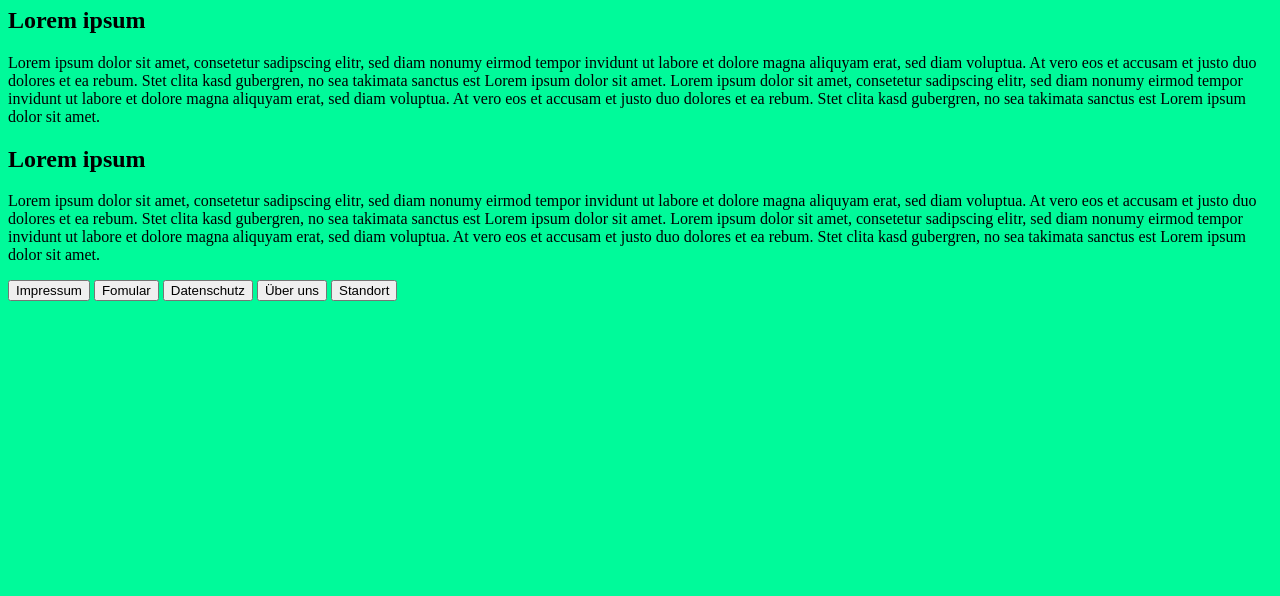
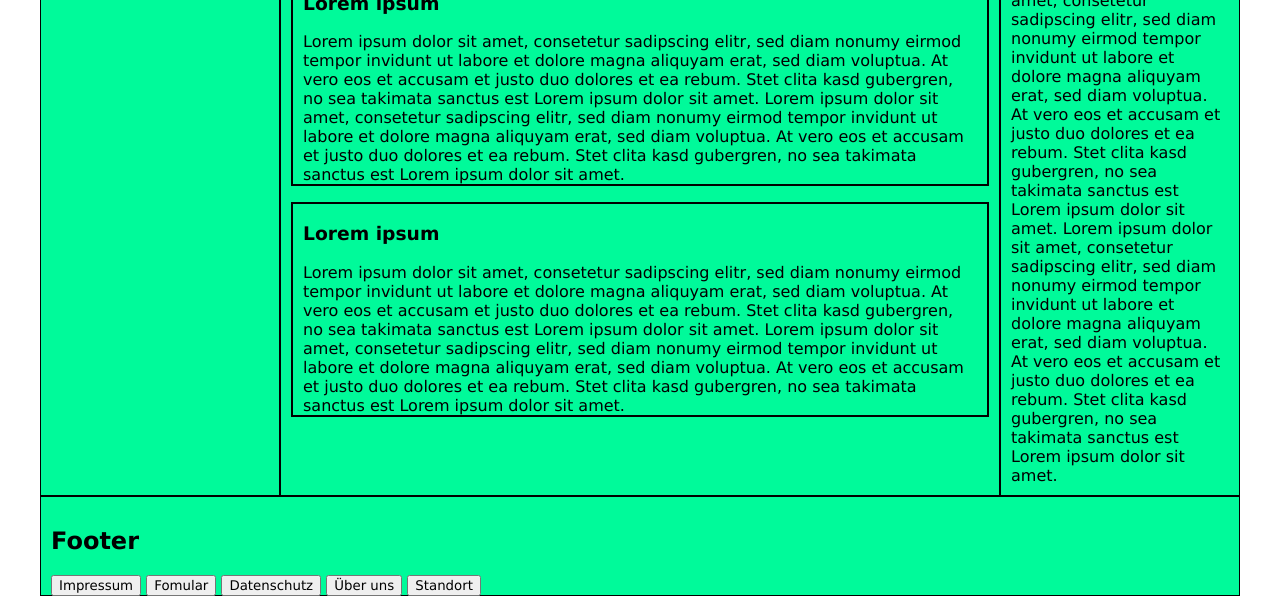
Before and after one commit to Natzer03/Modul-293, a plain HTML site: page Aufgabe B8/Lorem_ipsum.html in a window 1280 px wide. Shown: the part 207-803 px from the top of the page. Drawn offline with Linux system fonts and the light colour scheme.

Commit message:
Speicherung Aufgabe B13

```diff
--- a/Aufgabe B8/Lorem_ipsum.html
+++ b/Aufgabe B8/Lorem_ipsum.html
@@ -10,8 +10,6 @@
   <body>
     <!--Header oder Kopf einer Webseite. Hier wird meistens eine Logo und eine Navigation eingebaut.-->
     <header><h1>Header</h1></header>
-
-    <main>
     <nav>
       <ul>
         <li>Thema1</li>
@@ -19,12 +17,12 @@
         <li>Thema3</li>
       </ul>
     </nav>
+    <main>
       <div class="section-1">
-        <h1>Lorem ipsum</h1>
         <section>
-          <!--Erster Artikel -->
-          <article>
           <h2>Lorem ipsum</h2>
+          <article class="Content">
+            <h3>Lorem ipsum</h3>
             Lorem ipsum dolor sit amet, consetetur sadipscing elitr, sed diam
             nonumy eirmod tempor invidunt ut labore et dolore magna aliquyam
             erat, sed diam voluptua. At vero eos et accusam et justo duo dolores
@@ -35,9 +33,9 @@
             accusam et justo duo dolores et ea rebum. Stet clita kasd gubergren,
             no sea takimata sanctus est Lorem ipsum dolor sit amet.
           </article>
-          <!--zweiter Artikel-->
-          <article>
-            <h2>Lorem ipsum</h2>
+          <p></p>
+          <article class="Content">
+            <h3>Lorem ipsum</h3>
             Lorem ipsum dolor sit amet, consetetur sadipscing elitr, sed diam
             nonumy eirmod tempor invidunt ut labore et dolore magna aliquyam
             erat, sed diam voluptua. At vero eos et accusam et justo duo dolores
@@ -51,12 +49,24 @@
         </section>
       </div>
     </main>
-    <p></p>
-    <p></p>
-    <p></p>
-    <p></p>
+    <aside>
+      <article>
+        <h2>Lorem ipsum</h2>
+        Lorem ipsum dolor sit amet, consetetur sadipscing elitr, sed diam nonumy
+        eirmod tempor invidunt ut labore et dolore magna aliquyam erat, sed diam
+        voluptua. At vero eos et accusam et justo duo dolores et ea rebum. Stet
+        clita kasd gubergren, no sea takimata sanctus est Lorem ipsum dolor sit
+        amet. Lorem ipsum dolor sit amet, consetetur sadipscing elitr, sed diam
+        nonumy eirmod tempor invidunt ut labore et dolore magna aliquyam erat,
+        sed diam voluptua. At vero eos et accusam et justo duo dolores et ea
+        rebum. Stet clita kasd gubergren, no sea takimata sanctus est Lorem
+        ipsum dolor sit amet.
+      </article>
+    </aside>
+
     <!--Ist der Fuss einer Webseite, meistens werden kleine unterseiten hier angezeigt z.B Impressum.-->
     <footer>
+      <h2>Footer</h2>
       <button onclick="window.location.href = 'impressum.html';">
         Impressum
       </button>
--- a/Aufgabe B8/Lorem_ipusom.css
+++ b/Aufgabe B8/Lorem_ipusom.css
@@ -1,15 +1,57 @@
+* {
+  font-family: Verdana, Geneva, Tahoma, sans-serif;
+  box-sizing: border-box;
+}
+html {
+  background-color: white;
+}
 body {
+  max-width: 1200px;
+  margin: 0 auto;
   background-color: mediumspringgreen;
+  display: grid;
+  grid-template-columns: 20% 60% 20%;
+  grid-template-rows: 100px 1fr 100px;
+  grid-template-areas:
+    "header header header"
+    "navigation content sidebar"
+    "footer footer footer";
 }
+
+header,
+nav,
+main,
+aside,
+footer {
+  border: 1px solid black;
+  min-height: 100px;
+  padding: 10px;
+}
+header {
+  grid-area: header;
+}
+
 nav {
-  align-content: left;
+  grid-area: navigation;
 }
-article {
+
+main {
+  grid-area: content;
+}
+aside {
+  grid-area: sidebar;
+}
+footer {
+  grid-area: footer;
+}
+
+.Content {
   align-self: center;
+  border: 2px solid black;
+  padding: 0px 10px;
 }
 label {
   align-content: center;
-  text-size-adjust: 10pt;
 }
 table,
 th,
@@ -19,5 +61,4 @@ td {
 form {
   border-style: ridge;
   border-collapse: collapse;
-  border-width: 51%;
 }
```
Lines whose indentation alone changed are shown as unchanged.
